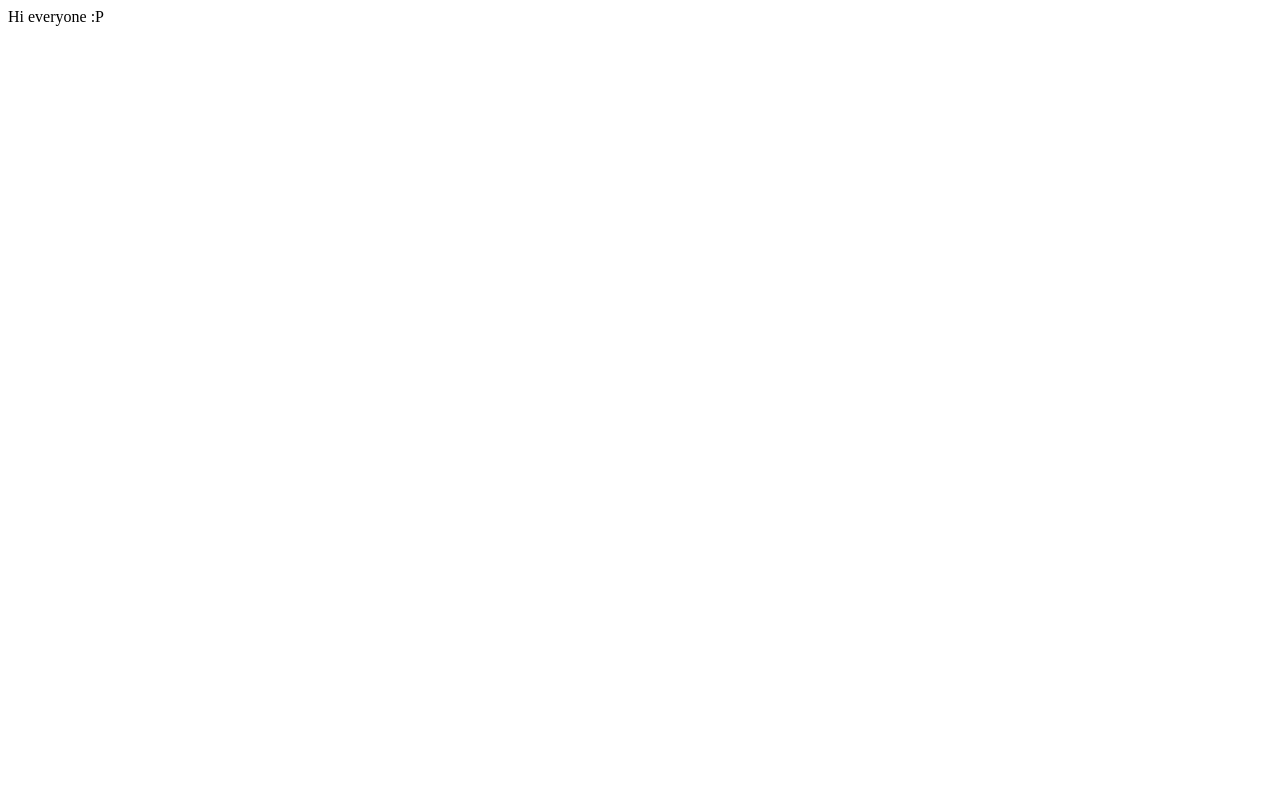
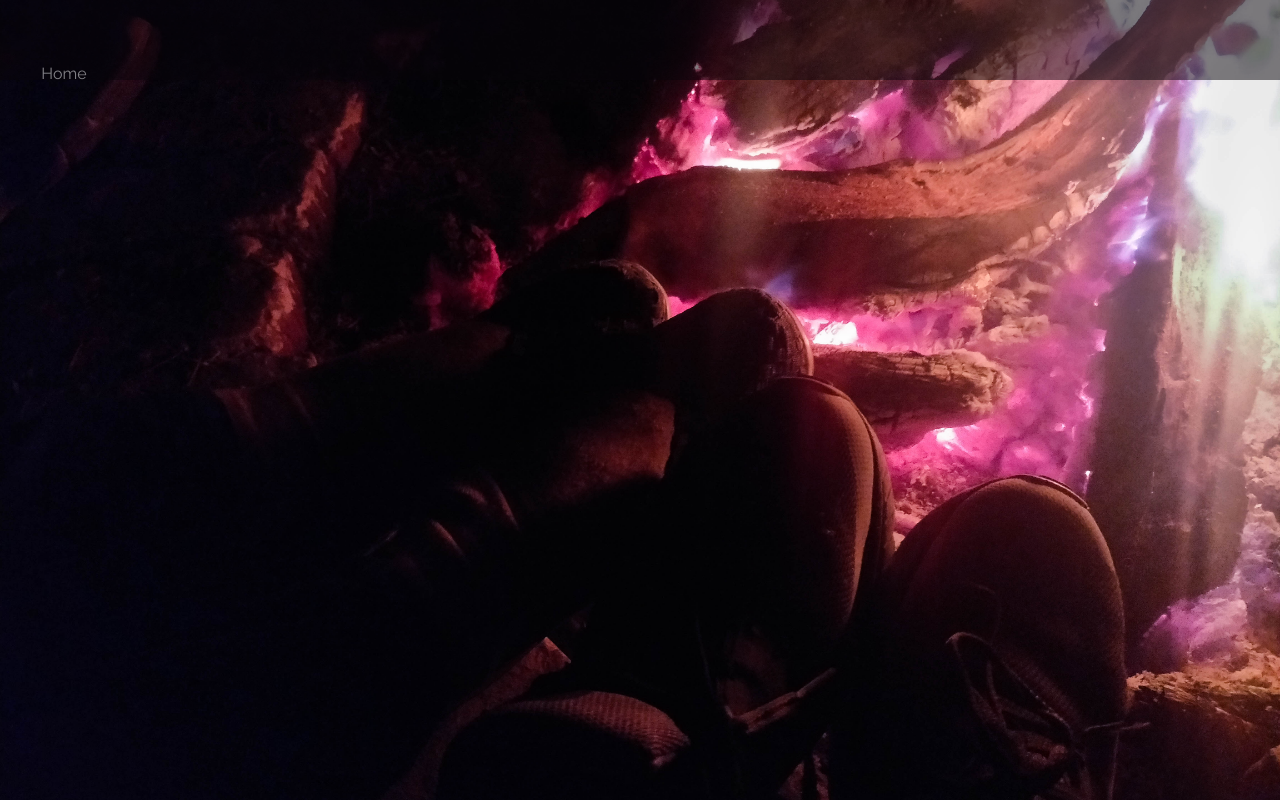
Before and after one commit to anag004/DevClubAssign2, a plain HTML site: page Me.html in a window 1280 px wide. Drawn offline with Linux system fonts and the light colour scheme.

Commit message:
Added the cover image and basic navbar

```diff
--- a/Me.html
+++ b/Me.html
@@ -1,9 +1,13 @@
 <!DOCTYPE html>
 <html>
 <head>
+	<link rel="stylesheet" type="text/css" href="styles.css">
+	<link href="https://fonts.googleapis.com/css?family=Raleway" rel="stylesheet">
 	<title>Ananye Agarwal</title>
 </head>
 <body>
-	Hi everyone :P
+	<div class="nav">
+		<div class="navElement">Home</div>
+	</div>
 </body>
 </html>
--- /dev/null
+++ b/styles.css
@@ -0,0 +1,30 @@
+html {
+  background: url(images/CoverImage2Edited.jpg) no-repeat center center fixed;
+  -webkit-background-size: cover;
+  -moz-background-size: cover;
+  -o-background-size: cover;
+  background-size: cover;
+}
+
+.nav {
+	/*dim-gray navbar*/
+	background-color: #08040B;
+	position: fixed;
+	top: 0;
+	right: 0;
+	height: 10%;
+	width: 100%;
+	z-index: 999;
+	opacity: 0.5;
+	color: #FFFFFF;
+	font-family: 'Raleway', sans-serif;
+}
+
+.navElement {
+	padding-top: 5%;
+	text-align: center;
+	width: 10%;
+	height: 100%;
+	left: 0;
+	top: 0;
+}
```
Also changed, not shown: Images/CoverImage2Edited.jpg (added), 5 other files.
